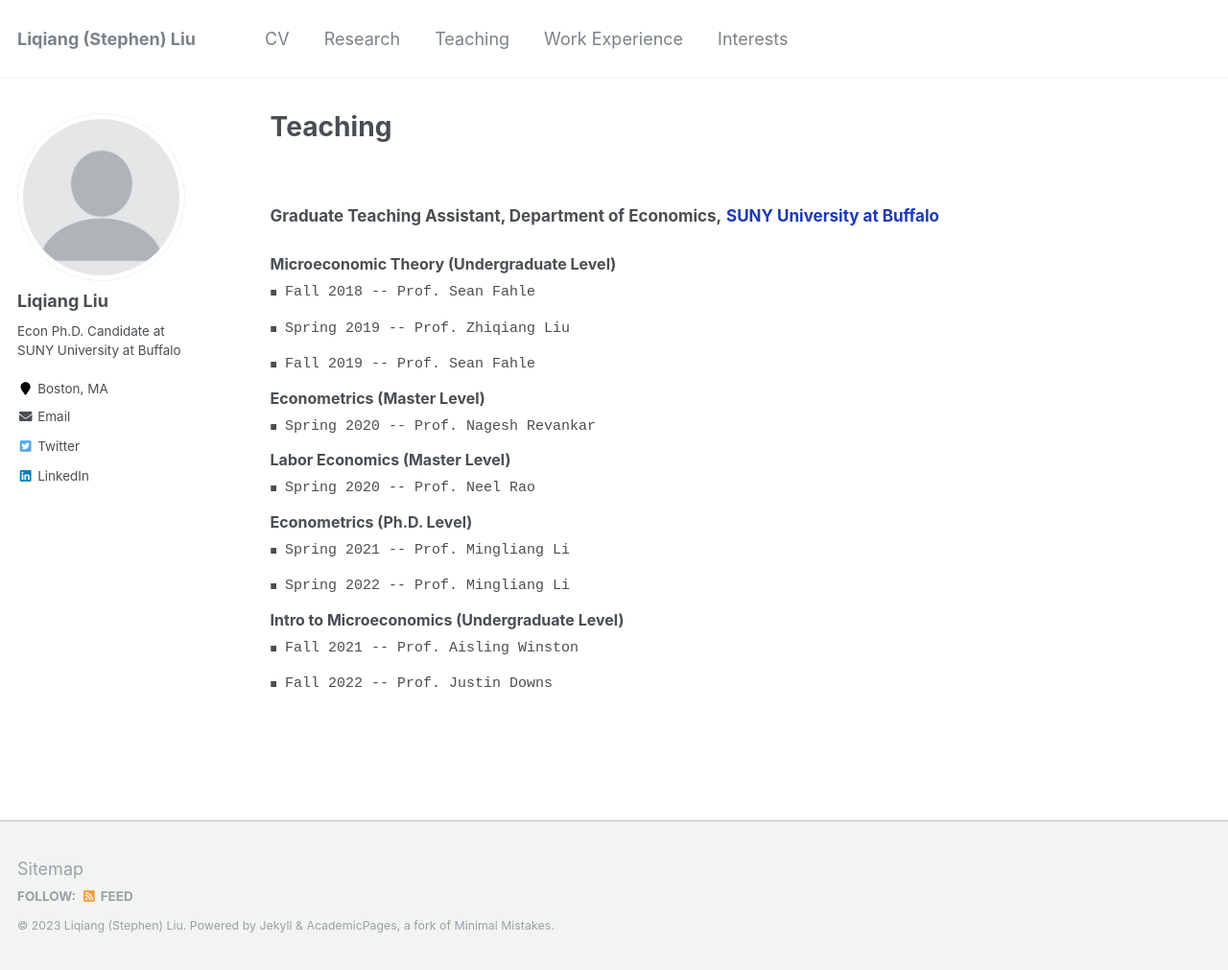
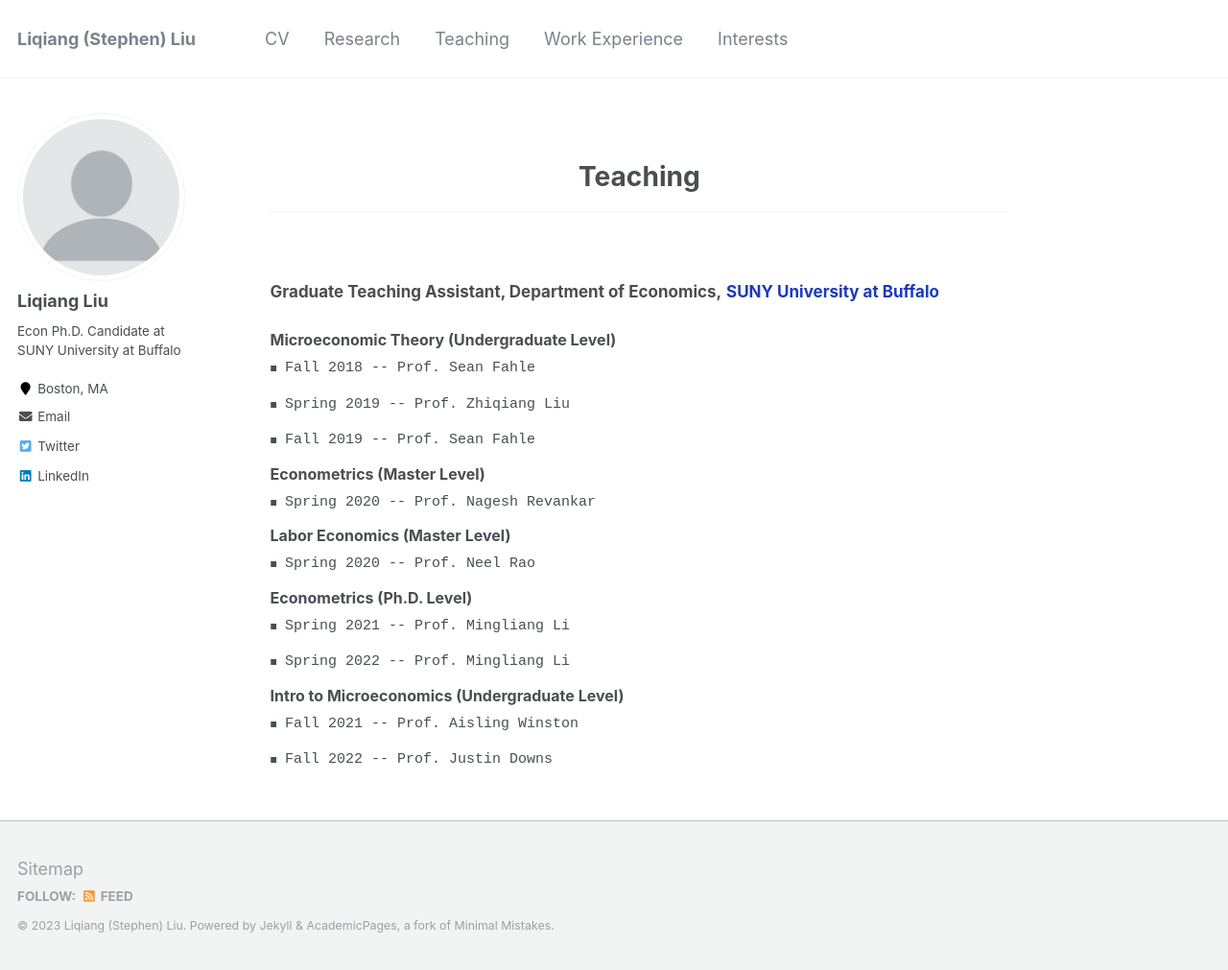
Before and after one commit to Liqiang-Liu/Liqiang-Liu.github.io, a Jekyll site: the page built from _pages/teaching.md, in a window 1280 px wide and 1011 px high. Shown: the whole window at 96% size. Built offline with Jekyll 4.4.1, drawn with Linux system fonts in a browser that asks for light colours.

Commit message:
Update teaching.md

```diff
--- a/_pages/teaching.md
+++ b/_pages/teaching.md
@@ -1,11 +1,16 @@
 ---
 permalink: /teaching/
-title: "Teaching"
+title:
 author_profile: true
 redirect_from:
   - /md/
   - /teaching.html
 ---
+
+<br/>
+
+# <center> Teaching </center>
+- - -
 
 <style>
 .custom-bullet {
```
